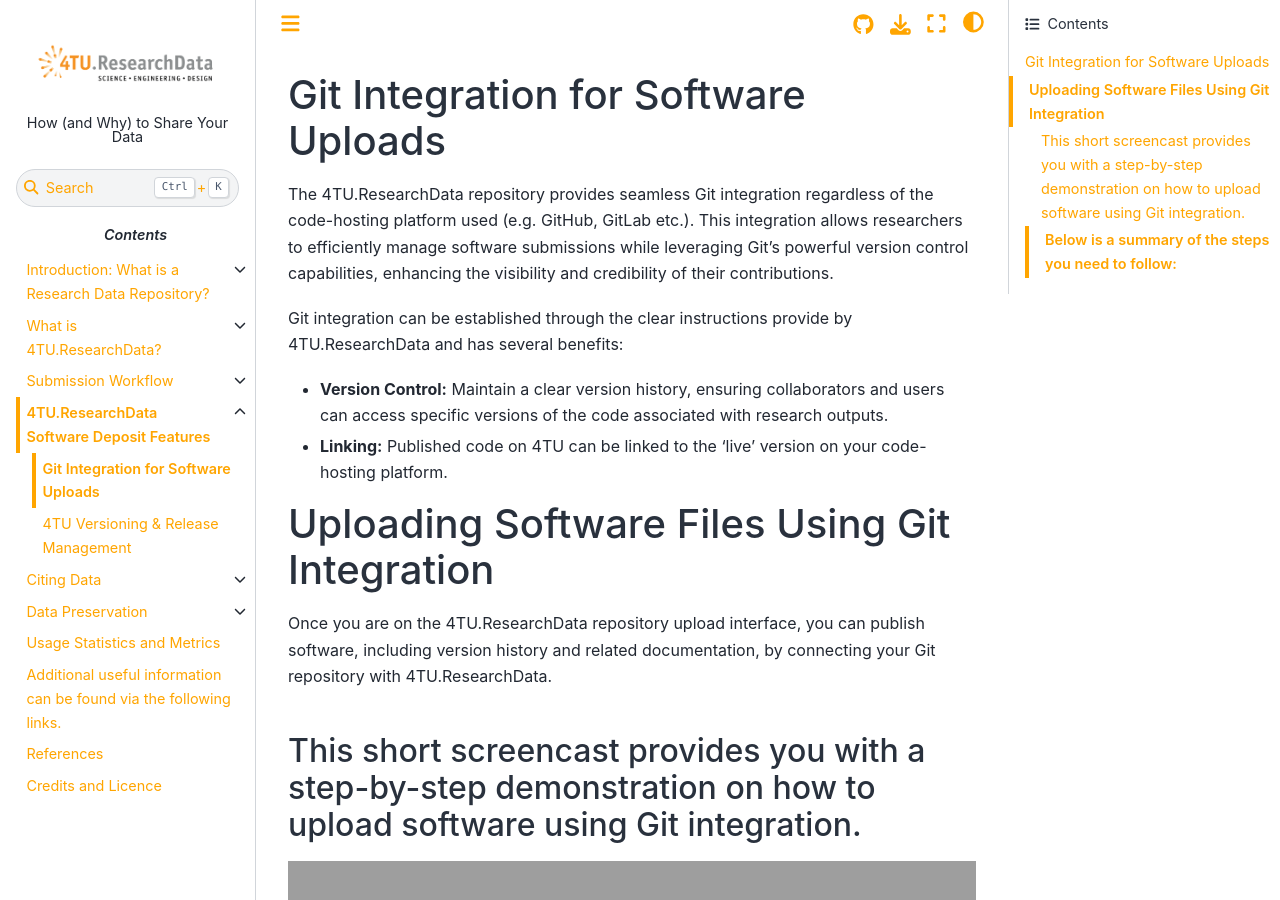
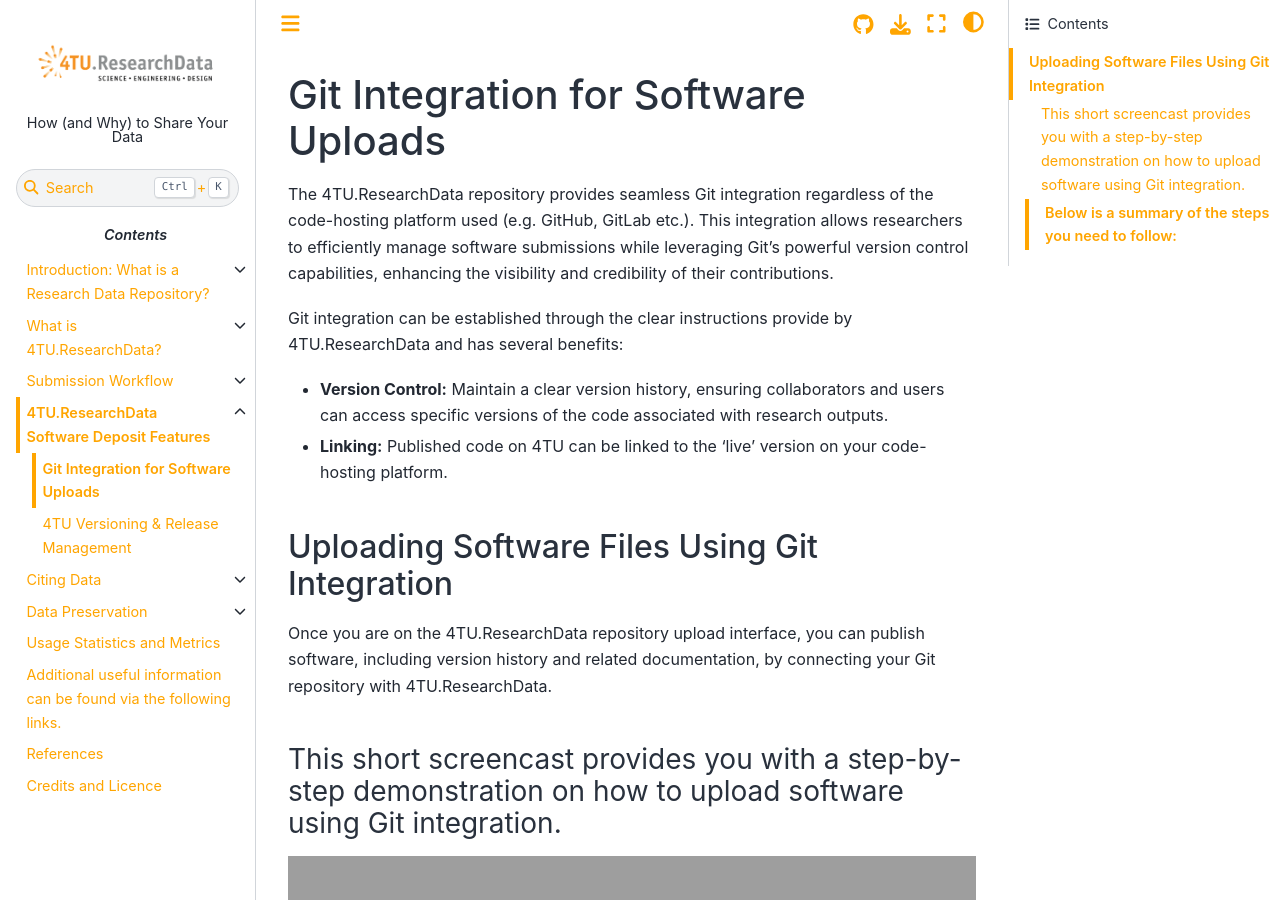
Before and after one commit to TUDelft-books/FAIR4TU_Submission_Help, a Jupyter Book: the page built from book/software_deposit_features/git_integration.md, in a window 1280 px wide and 900 px high. Built offline with Jupyter Book 1.0.4 settings and Sphinx 7.4.7 and the Sphinx Book theme 1.1.4, drawn with Linux system fonts in a browser that asks for light colours; pages that are not in the unit, such as notebooks, are missing from menus; comment, search, counter and statistics services are not loaded; grey boxes are pictures that could not be loaded.

Commit message:
Update git_integration.md

```diff
--- a/book/software_deposit_features/git_integration.md
+++ b/book/software_deposit_features/git_integration.md
@@ -33,7 +33,7 @@ Git integration can be established through the clear instructions provide by 4TU
 
 - **Linking:** Published code on 4TU can be linked to the ‘live’ version on your code-hosting platform.
 
-# Uploading Software Files Using Git Integration
+## Uploading Software Files Using Git Integration
 
 Once you are on the 4TU.ResearchData repository upload interface, you can publish software, including version history and related documentation, by connecting your Git repository with 4TU.ResearchData.
 
```
